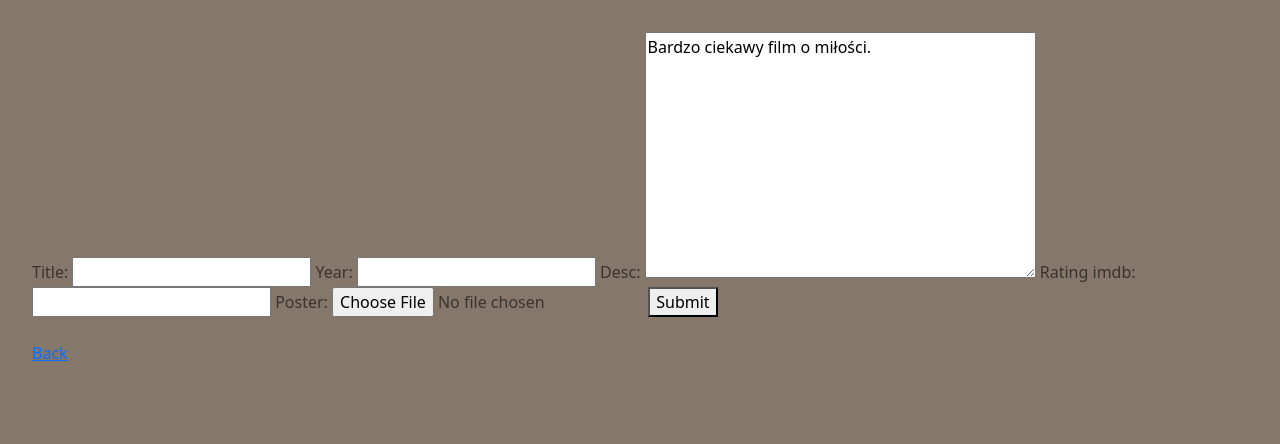
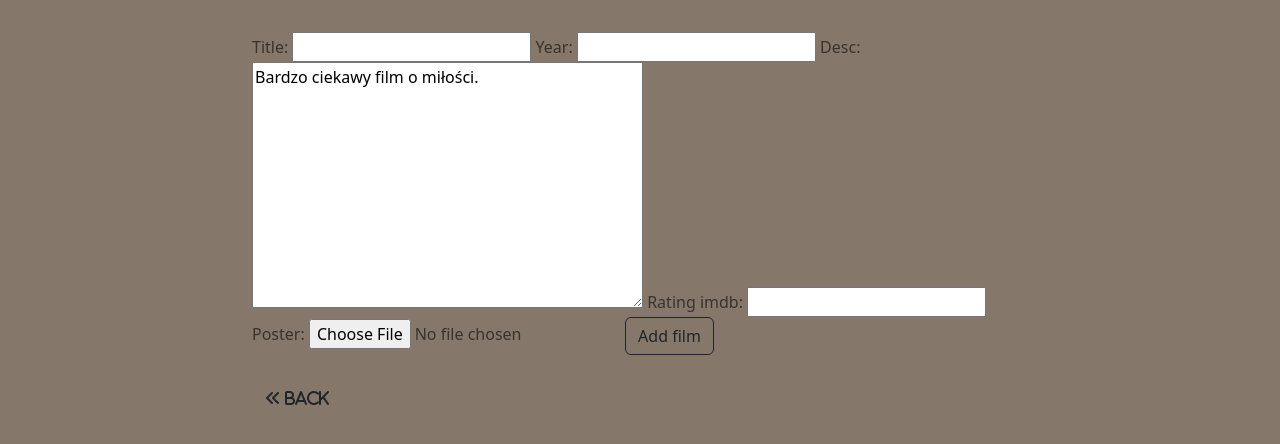
Before and after one commit to Gruszecki/Django-lerning, a Django app: page /filmy/new/ in a window 1280 px wide. Shown: the top 444 px of the page. Run offline with Django 4.2, Linux system fonts and the light colour scheme; a user stored in the database is signed in; some libraries are stand-ins or nearby versions.

Commit message:
Adding styles

```diff
--- a/filmy/views.py
+++ b/filmy/views.py
@@ -18,7 +18,7 @@ def new_film_view(request):
         form.save()
         return redirect(all_films_view)
 
-    return render(request, 'film.html', {'form': form})
+    return render(request, 'film.html', {'form': form, 'is_new': True})
 
 
 @login_required()
@@ -30,7 +30,7 @@ def edit_film_view(request, id):
         form.save()
         return redirect(all_films_view)
 
-    return render(request, 'film.html', {'form': form})
+    return render(request, 'film.html', {'form': form, 'is_new': False, 'film': film})
 
 
 @login_required()
--- a/templates/confirm.html
+++ b/templates/confirm.html
@@ -6,8 +6,10 @@
     <h1>Czy na pewno chcesz usunąć {{ film.title }}?</h1>
     <form method="post">
         {% csrf_token %}
-        <button type="submit">Usuń trwale</button>
+        <button type="submit" class="btn btn-outline-dark">Usuń trwale</button>
         <br><br>
-        <a href="{% url 'all_films_view' %}">Back</a>
+        <a class="btn"  href="{% url 'all_films_view' %}">
+            <i class="fa-solid fa-angles-left">  Back</i>
+        </a>
     </form>
 {% endblock %}
--- a/templates/film.html
+++ b/templates/film.html
@@ -1,13 +1,32 @@
 {% extends 'main.html' %}
 {% load bootstrap %}
+
 {% block title %}Project: film | Edit{% endblock %}
 
 {% block body %}
-    <form method="post" enctype="multipart/form-data">
-        {% csrf_token %}
-        {{ form|bootstrap }}
-        <button type="submit">Submit</button>
-        <br><br>
-        <a href="{% url 'all_films_view' %}">Back</a>
-    </form>
+
+<div align="center">
+    <div class="container-sm" style="width: 50rem;" align="left">
+        {% if is_new == False %}
+            <h2>{{ film.title }}</h2>
+        {% endif %}
+
+        <div class="card-body">
+        <form method="post" enctype="multipart/form-data">
+            {% csrf_token %}
+            {{ form|bootstrap }}
+            {% if is_new %}
+                <button type="submit" class="btn btn-outline-dark">Add film</button>
+            {% else %}
+                <button type="submit" class="btn btn-outline-dark">Edit film</button>
+            {% endif %}
+            <br><br>
+            <a class="btn"  href="{% url 'all_films_view' %}">
+                <i class="fa-solid fa-angles-left">  Back</i>
+            </a>
+        </form>
+        </div>
+    </div>
+</div>
+
 {% endblock %}
--- a/templates/filmy.html
+++ b/templates/filmy.html
@@ -6,7 +6,7 @@
     {% if user.is_authenticated %}
         Zalogowano jako: {{ user.username }}
         <a class="btn" href="{% url 'logout' %}">
-            <i class="fa-solid fa-user-large-slash"></i>
+            <i class="fa-solid fa-arrow-right-from-bracket"></i>
         </a>
     {% else %}
         <a href="{% url 'login' %}">Log in</a>
```
Also changed, not shown: db.sqlite3, my-media/posters/669300_poster_l_iv8xVIH.jpg (added).
